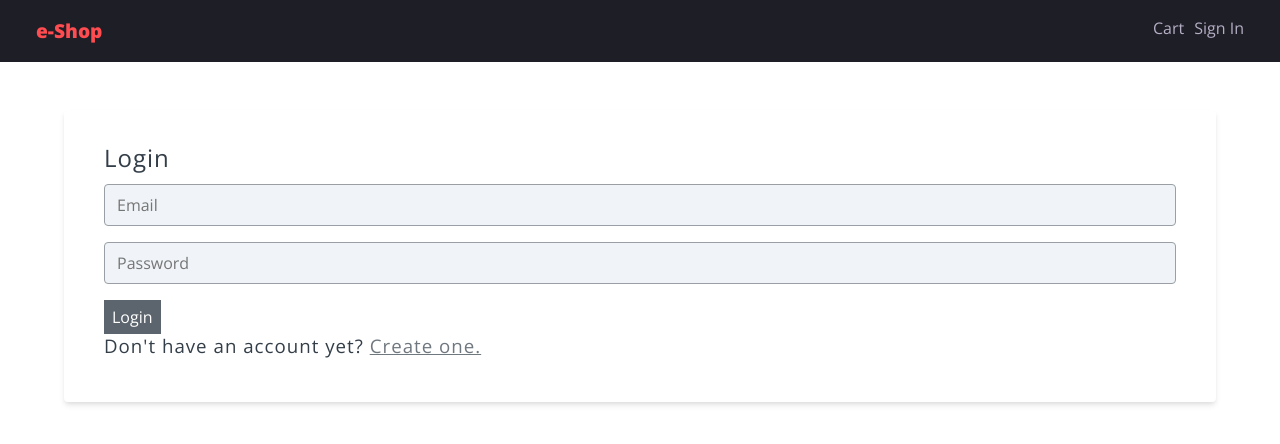
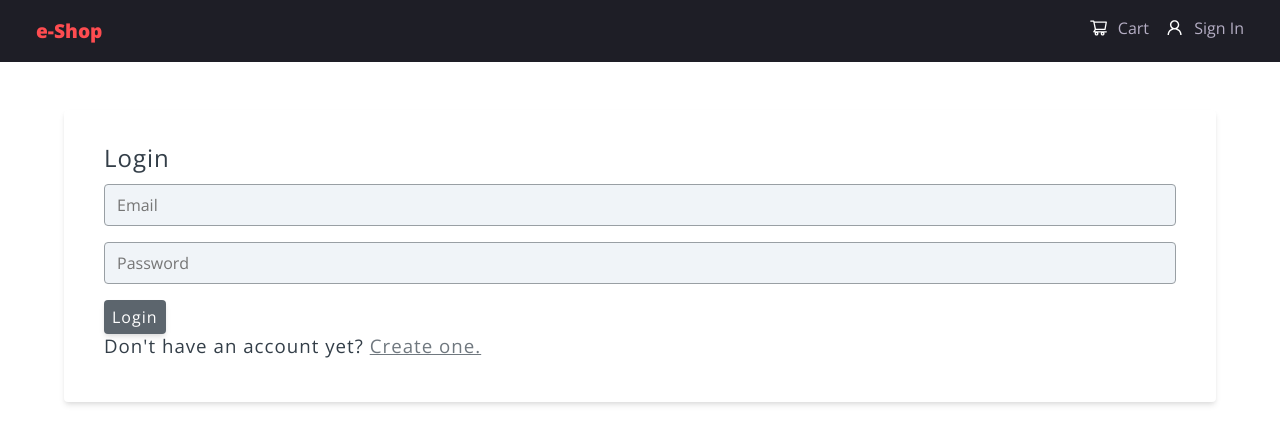
Before and after one commit to VentsiGeorgiev/e-shop, a React (Create React App) app in the folder client/: page /sign-in in a window 1280 px wide. Shown: the top 444 px of the page. Built offline with nearby package versions, Linux system fonts and the light colour scheme.

Commit message:
Add styles for navbar;

```diff
--- a/client/src/components/Header/Header.js
+++ b/client/src/components/Header/Header.js
@@ -2,6 +2,7 @@ import { NavLink, useNavigate } from 'react-router-dom';
 import { useSelector, useDispatch } from 'react-redux';
 import { logout, reset } from '../../features/auth/authSlice';
 import styles from './Header.module.scss';
+import { AiOutlineShoppingCart, AiOutlineUser } from 'react-icons/ai';
 
 function Header() {
 
@@ -24,22 +25,25 @@ function Header() {
                             <NavLink className={styles.header__navigation__logo} to='/'>e-Shop</NavLink>
                         </span>
                     </div>
-
                     <nav>
-                        <ul>
+                        <ul className={styles.header__navigation__links}>
                             <li>
+                                <AiOutlineShoppingCart className={styles.header__navigation__icon} />
                                 <NavLink className={styles.header__navigation__link} to='/cart'>Cart</NavLink>
+                            </li>
                             {user
                                 ? (
-                                        <>
+                                    <li>
+                                        <AiOutlineUser className={styles.header__navigation__icon} />
                                         <NavLink className={styles.header__navigation__link} to='/profile'>Profile</NavLink>
-                                            <button className='btn' onClick={onLogout}>Logout</button>
-                                        </>
+                                        <button className={`${styles['logout-btn']} btn`} onClick={onLogout}>Logout</button>
+                                    </li>
                                 )
-                                    : (<NavLink className={styles.header__navigation__link} to='/sign-in'>Sign In</NavLink>)
+                                : (<li>
+                                    <AiOutlineUser className={styles.header__navigation__icon} />
+                                    <NavLink className={styles.header__navigation__link} to='/sign-in'>Sign In</NavLink> </li>)
                             }
 
-                            </li>
                         </ul>
                     </nav>
 
--- a/client/src/components/Header/Header.module.scss
+++ b/client/src/components/Header/Header.module.scss
@@ -1,3 +1,5 @@
+@import '../../styles/variables.scss';
+
 .header {
     background-color: #1e1e26;
     padding: 14px 18px;
@@ -17,5 +19,25 @@
             margin-left: 10px;
             color: #b5aec4;
         }
+
+        &__icon {
+            color: $white;
+            font-size: 1.2rem;
+        }
+
+        &__links {
+            display: flex;
+            gap: 1rem;
+        }
+
+        &__links li {
+            display: flex;
+            justify-content: center;
+            align-items: center;
+        }
     }
 }
+
+.logout-btn {
+    margin-left: 1rem;
+}
--- a/client/src/styles/index.scss
+++ b/client/src/styles/index.scss
@@ -46,11 +46,11 @@ a {
     color: $white;
     background: $primary-500;
     border: transparent;
-    border-radius: var(--borderRadius);
-    letter-spacing: var(--letterSpacing);
+    border-radius: $borderRadius;
+    letter-spacing: $letterSpacing;
     padding: 0.2rem 0.5rem;
-    box-shadow: var(--shadow-2);
-    transition: var(--transition);
+    box-shadow: $shadow-2;
+    transition: $transition;
     text-transform: capitalize;
     display: inline-block;
 }
```
Lines whose indentation alone changed are shown as unchanged.
